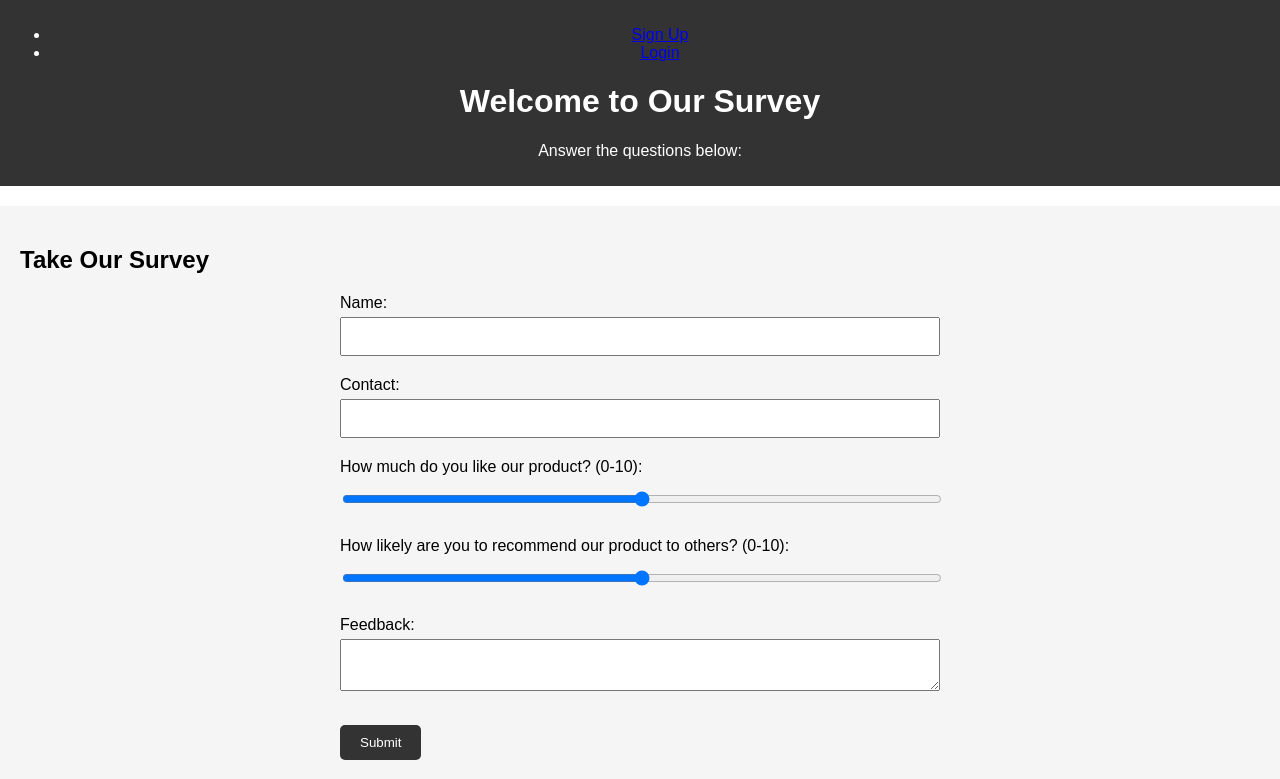
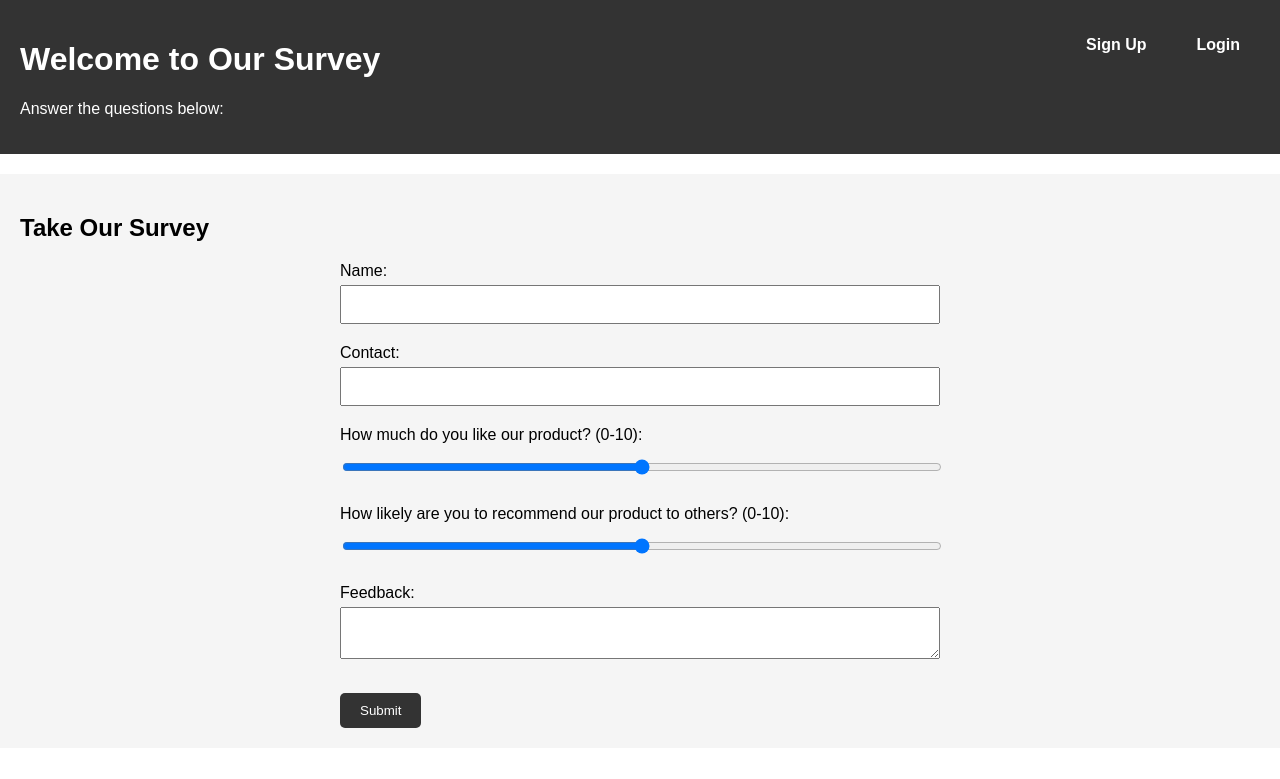
Before and after one commit to Gautamhirawat/NPS, a Django app: page / in a window 1280 px wide. Shown: the top 779 px of the page. Run offline with Django 4.2, Linux system fonts and the light colour scheme.

Commit message:
Update home.css

```diff
--- a/NPS-SECURE-SYSTEM-ishika/devnev_nps/nps/static/home.css
+++ b/NPS-SECURE-SYSTEM-ishika/devnev_nps/nps/static/home.css
@@ -5,10 +5,39 @@ body {
 }
 
 header {
+    position: relative;
     background-color: #333;
-    color: white;
-    text-align: center;
+    color: #fff;
+    padding: 20px;
+}
+
+nav {
+    position: absolute;
+    top: 20px;
+    right: 20px;
+}
+
+.nav-links {
+    list-style: none;
+    display: flex;
+    gap: 20px;
+}
+
+.nav-links li {
+    margin-right: 10px;
+}
+
+.nav-links a {
+    text-decoration: none;
+    color: #fff;
+    font-weight: bold;
     padding: 10px;
+    border-radius: 5px;
+    transition: background-color 0.3s;
+}
+
+.nav-links a:hover {
+    background-color: #555;
 }
 
 .main-content {
```
